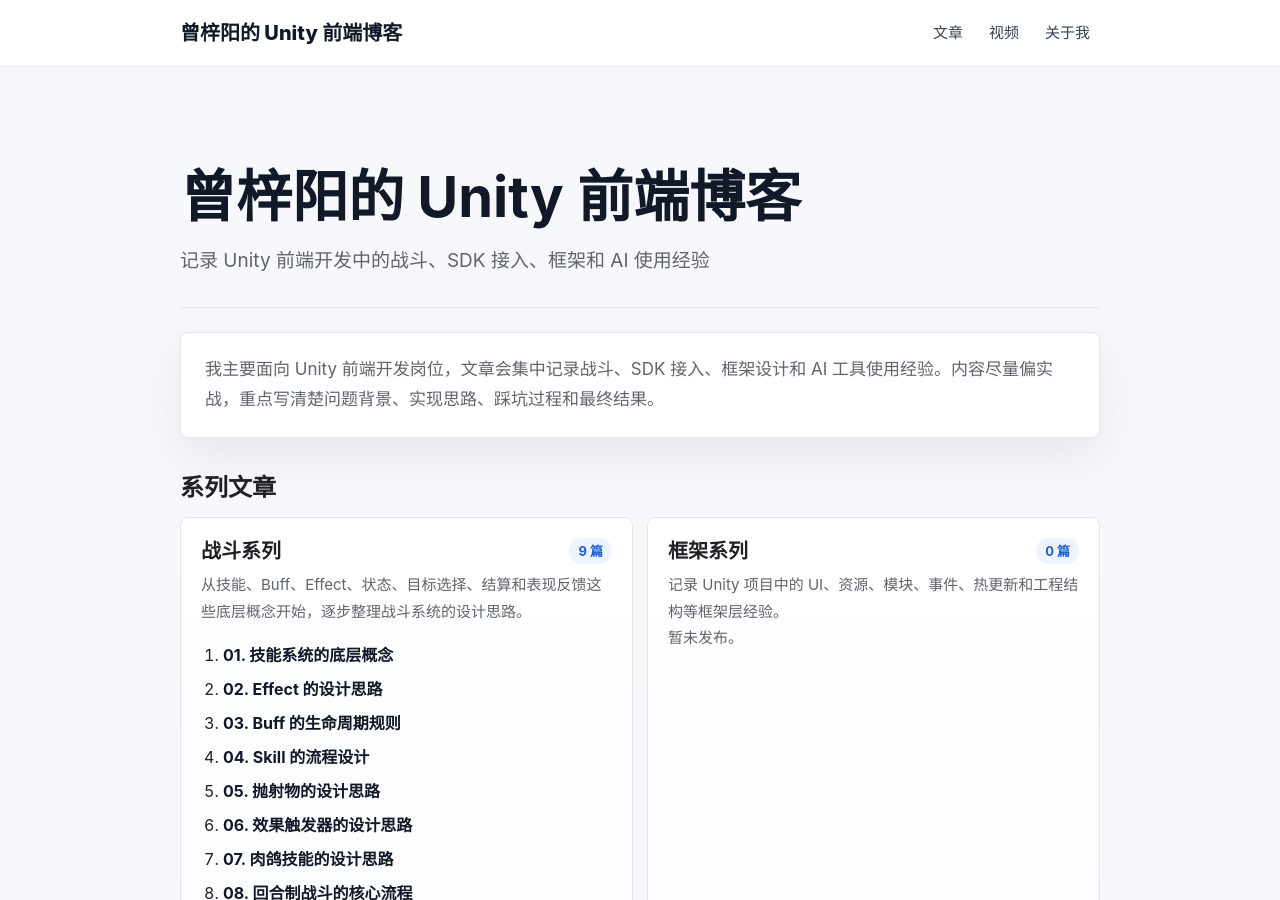
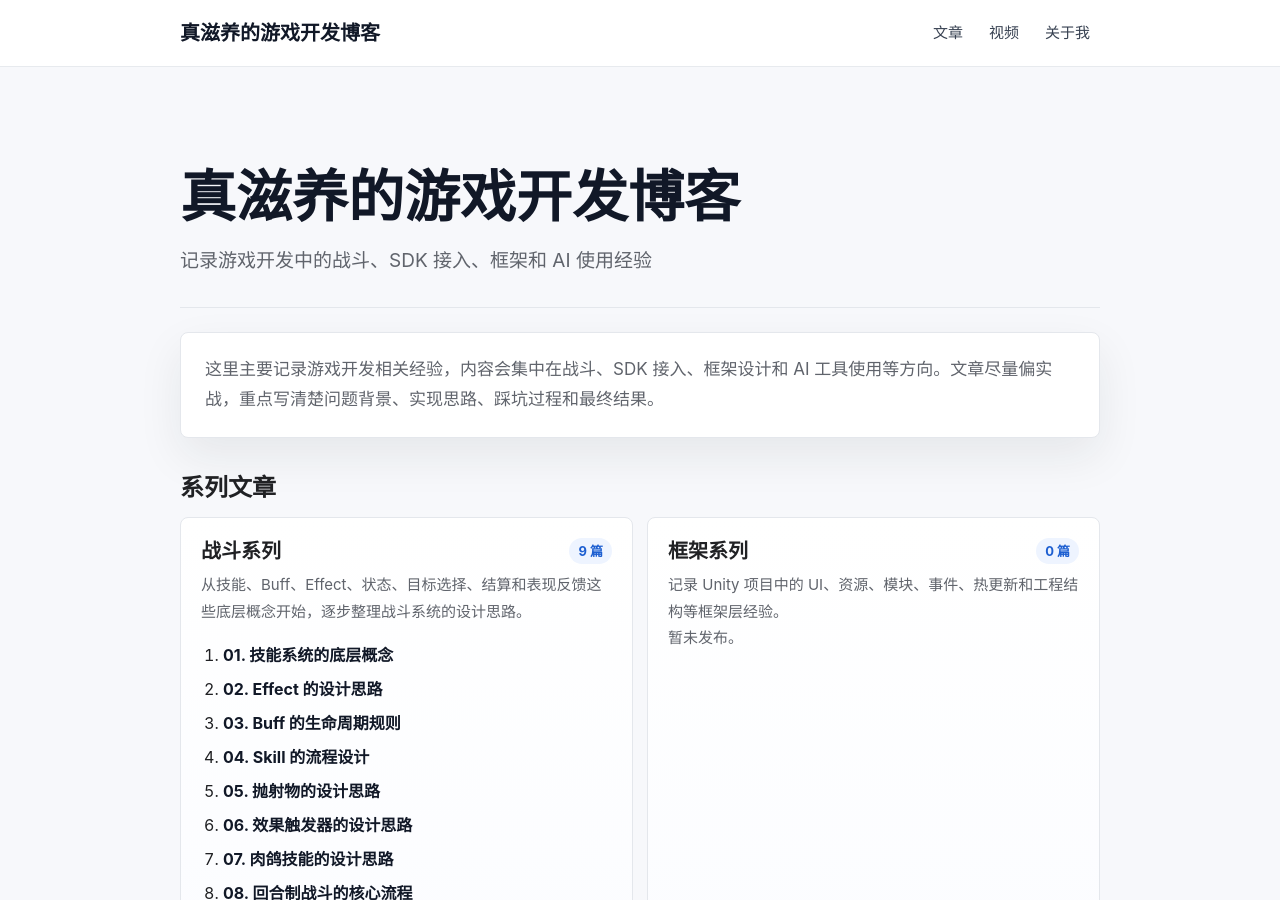
Before and after one commit to reallyZiyang/reallyZiyang.github.io, a Jekyll site: the page built from index.md, in a window 1280 px wide and 900 px high. Built offline with Jekyll 4.4.1, drawn with Linux system fonts in a browser that asks for light colours; some of the changed text lies outside the part shown.

Commit message:
更新博客公开名称和定位

```diff
--- a/_config.yml
+++ b/_config.yml
@@ -1,5 +1,5 @@
-title: 曾梓阳的 Unity 前端博客
-description: 记录 Unity 前端开发中的战斗、SDK 接入、框架和 AI 使用经验
+title: 真滋养的游戏开发博客
+description: 记录游戏开发中的战斗、SDK 接入、框架和 AI 使用经验
 lang: zh-CN
 timezone: Asia/Shanghai
 
--- a/index.md
+++ b/index.md
@@ -4,7 +4,7 @@ title: 首页
 ---
 
 <section class="intro-panel">
-  <p>我主要面向 Unity 前端开发岗位，文章会集中记录战斗、SDK 接入、框架设计和 AI 工具使用经验。内容尽量偏实战，重点写清楚问题背景、实现思路、踩坑过程和最终结果。</p>
+  <p>这里主要记录游戏开发相关经验，内容会集中在战斗、SDK 接入、框架设计和 AI 工具使用等方向。文章尽量偏实战，重点写清楚问题背景、实现思路、踩坑过程和最终结果。</p>
 </section>
 
 <section class="section-heading">
@@ -65,10 +65,10 @@ title: 首页
 <section class="quick-links" aria-label="其他内容">
   <a href="{{ '/videos/' | relative_url }}">
     <strong>视频展示</strong>
-    <span>Unity 项目演示、功能讲解和作品视频</span>
+    <span>游戏项目演示、功能讲解和作品视频</span>
   </a>
   <a href="{{ '/about/' | relative_url }}">
     <strong>关于我</strong>
-    <span>Unity 前端方向、技术栈和联系方式</span>
+    <span>游戏开发方向、技术栈和联系方式</span>
   </a>
 </section>
```
Also changed, not shown: about.md (+2 -2 lines), README.md.
